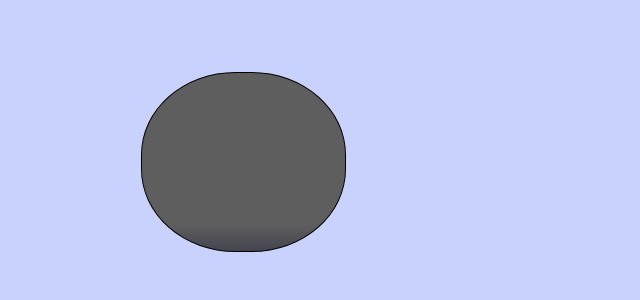
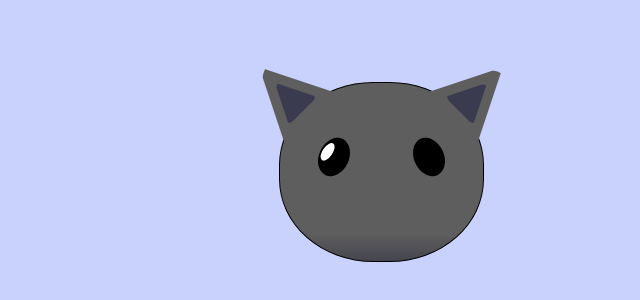
Before and after one commit to rafa-san/freeCodeCamp-12-cat-painting, a plain HTML site: page index.html in a window 1280 px wide. Shown: the part 228-528 px from the top of the page, without its empty margins (259-899 px from the left). Drawn offline with Linux system fonts and the light colour scheme.

Commit message:
Atualização:
Adicionei o estilo das orelhas e dos olhos do gato

```diff
--- a/styles.css
+++ b/styles.css
@@ -7,12 +7,100 @@ body {
 }
 
 .cat-head {
+  position: absolute;
+  top: 0;
+  right: 0;
+  bottom: 0;
+  left: 0;
   background: linear-gradient(#5e5e5e 85%, #45454f 100%);
   border: 1px solid #000;
   border-radius: 46%;
   height: 180px;
+  margin: auto;
   width: 205px;
+}
+
+.cat-left-ear {
   position: absolute;
-  top: 300px;
-  left: 400px;
+  top: -26px;
+  left: -31px;
+  z-index: 1;
+  transform: rotate(-45deg);
+  border-right: 35px solid transparent;
+  border-bottom: 70px solid #5e5e5e;
+  border-left: 35px solid transparent;
+  border-top-left-radius: 90px;
+  border-top-right-radius: 10px;
 }
+
+.cat-left-inner-ear {
+  position: absolute;
+  top: 22px;
+  left: -20px;
+  border-left: 20px solid transparent;
+  border-bottom: 40px solid #3b3b4f;
+  border-right: 20px solid transparent;
+  border-top-right-radius: 10px;
+  border-top-left-radius: 90px;
+  border-bottom-right-radius: 40%;
+  border-bottom-left-radius: 40%;
+}
+
+.cat-right-ear {
+  position: absolute;
+  top: -26px;
+  left: 163px;
+  z-index: 1;
+  transform: rotate(45deg);
+  border-right: 35px solid transparent;
+  border-bottom: 70px solid #5e5e5e;
+  border-left: 35px solid transparent;
+  border-top-left-radius: 90px;
+  border-top-right-radius: 10px;
+}
+
+.cat-right-inner-ear {
+  position: absolute;
+  top: 22px;
+  left: -20px;
+  border-right: 20px solid transparent;
+  border-left: 20px solid transparent;
+  border-bottom: 40px solid #3b3b4f;
+  border-top-right-radius: 10px;
+  border-top-left-radius: 90px;
+  border-bottom-right-radius: 40%;
+  border-bottom-left-radius: 40%;
+}
+
+.cat-left-eye {
+  position: absolute;
+  top: 54px;
+  left: 39px;
+  transform: rotate(25deg);
+  background-color: #000;
+  border-radius: 60%;
+  height: 40px;
+  width: 30px;
+}
+
+.cat-left-inner-eye {
+  position: absolute;
+  top: 8px;
+  left: 2px;
+  transform: rotate(10deg);
+  background-color: #fff;
+  border-radius: 60%;
+  height: 20px;
+  width: 10px;
+}
+
+.cat-right-eye {
+  position: absolute;
+  top: 54px;
+  left: 134px;
+  transform: rotate(-25deg);
+  background-color: #000;
+  border-radius: 60%;
+  height: 40px;
+  width: 30px;
+}
```
